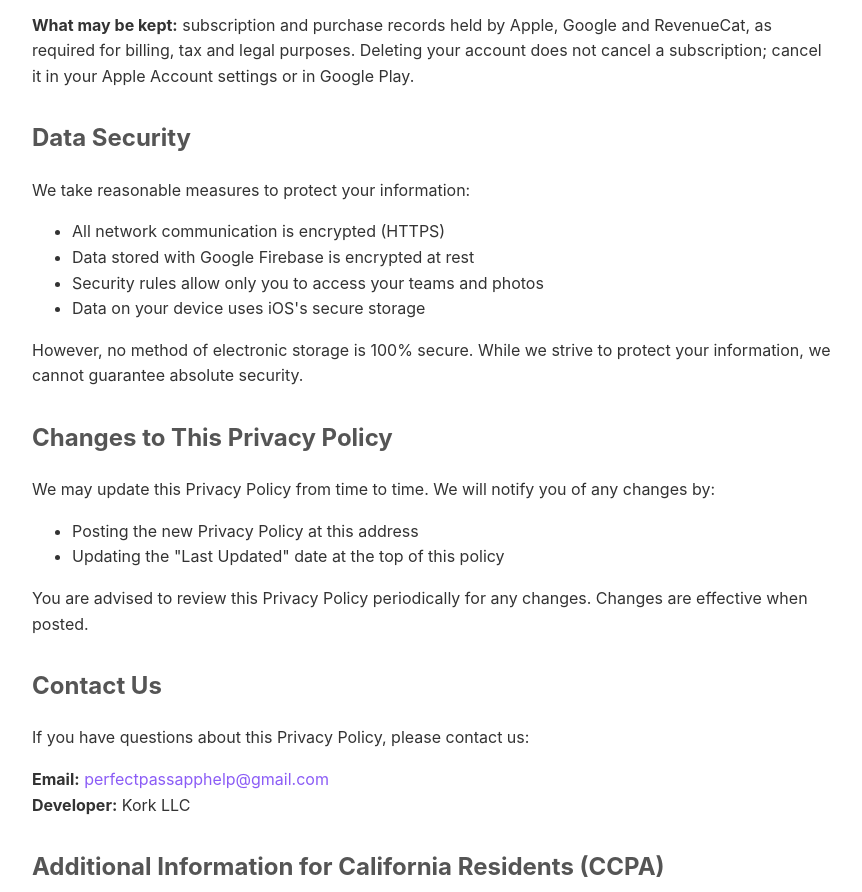
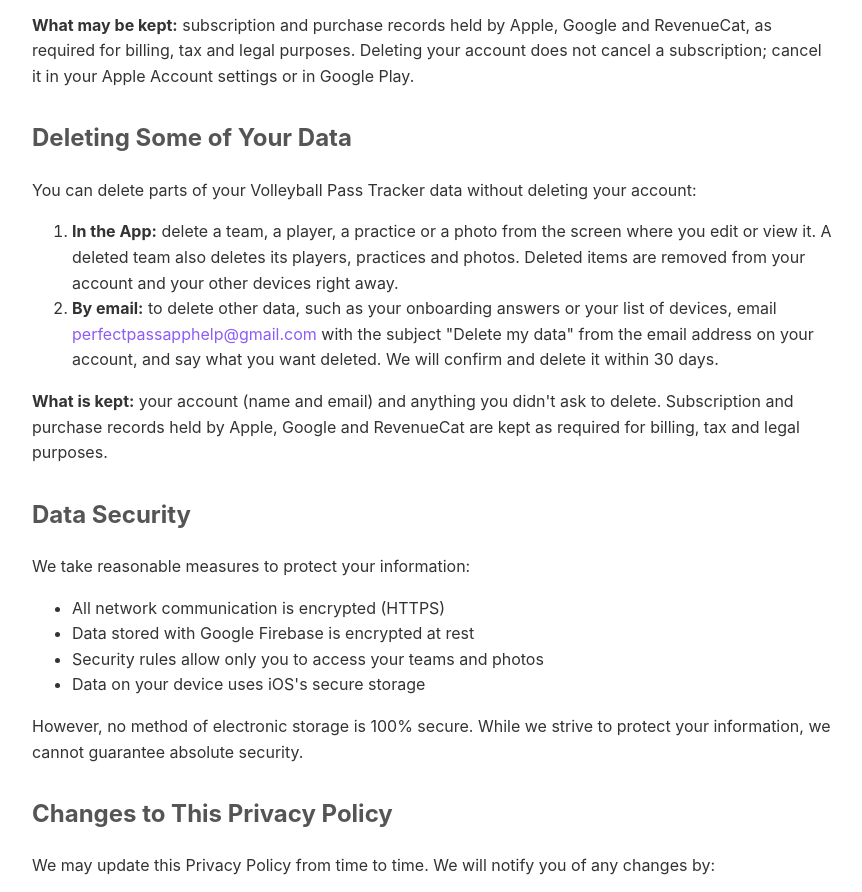
Before and after one commit to troukey22-dev/volleyball-pass-tracker-legal, a plain HTML site: page privacy.html in a window 1280 px wide. Shown: the part 3917-4809 px from the top of the page, without its empty margins (208-1070 px from the left). Drawn offline with Linux system fonts and the light colour scheme.

Commit message:
Privacy: how to delete some data without deleting the account
Co-Authored-By: Claude Opus 5.5 <noreply@anthropic.com>
Claude-Session: https://claude.ai/code/session_01MdoyMt2cNTEaeoB4R1v6dc

```diff
--- a/privacy.html
+++ b/privacy.html
@@ -128,6 +128,14 @@
     <p><strong>What is deleted:</strong> your account, name and email, teams, rosters, players, practices and statistics, photos, onboarding answers and device list.</p>
     <p><strong>What may be kept:</strong> subscription and purchase records held by Apple, Google and RevenueCat, as required for billing, tax and legal purposes. Deleting your account does not cancel a subscription; cancel it in your Apple Account settings or in Google Play.</p>
 
+    <h2 id="delete-data">Deleting Some of Your Data</h2>
+    <p>You can delete parts of your Volleyball Pass Tracker data without deleting your account:</p>
+    <ol>
+        <li><strong>In the App:</strong> delete a team, a player, a practice or a photo from the screen where you edit or view it. A deleted team also deletes its players, practices and photos. Deleted items are removed from your account and your other devices right away.</li>
+        <li><strong>By email:</strong> to delete other data, such as your onboarding answers or your list of devices, email <a href="mailto:perfectpassapphelp@gmail.com?subject=Delete%20my%20data">perfectpassapphelp@gmail.com</a> with the subject "Delete my data" from the email address on your account, and say what you want deleted. We will confirm and delete it within 30 days.</li>
+    </ol>
+    <p><strong>What is kept:</strong> your account (name and email) and anything you didn't ask to delete. Subscription and purchase records held by Apple, Google and RevenueCat are kept as required for billing, tax and legal purposes.</p>
+
     <h2>Data Security</h2>
     <p>We take reasonable measures to protect your information:</p>
     <ul>
```
